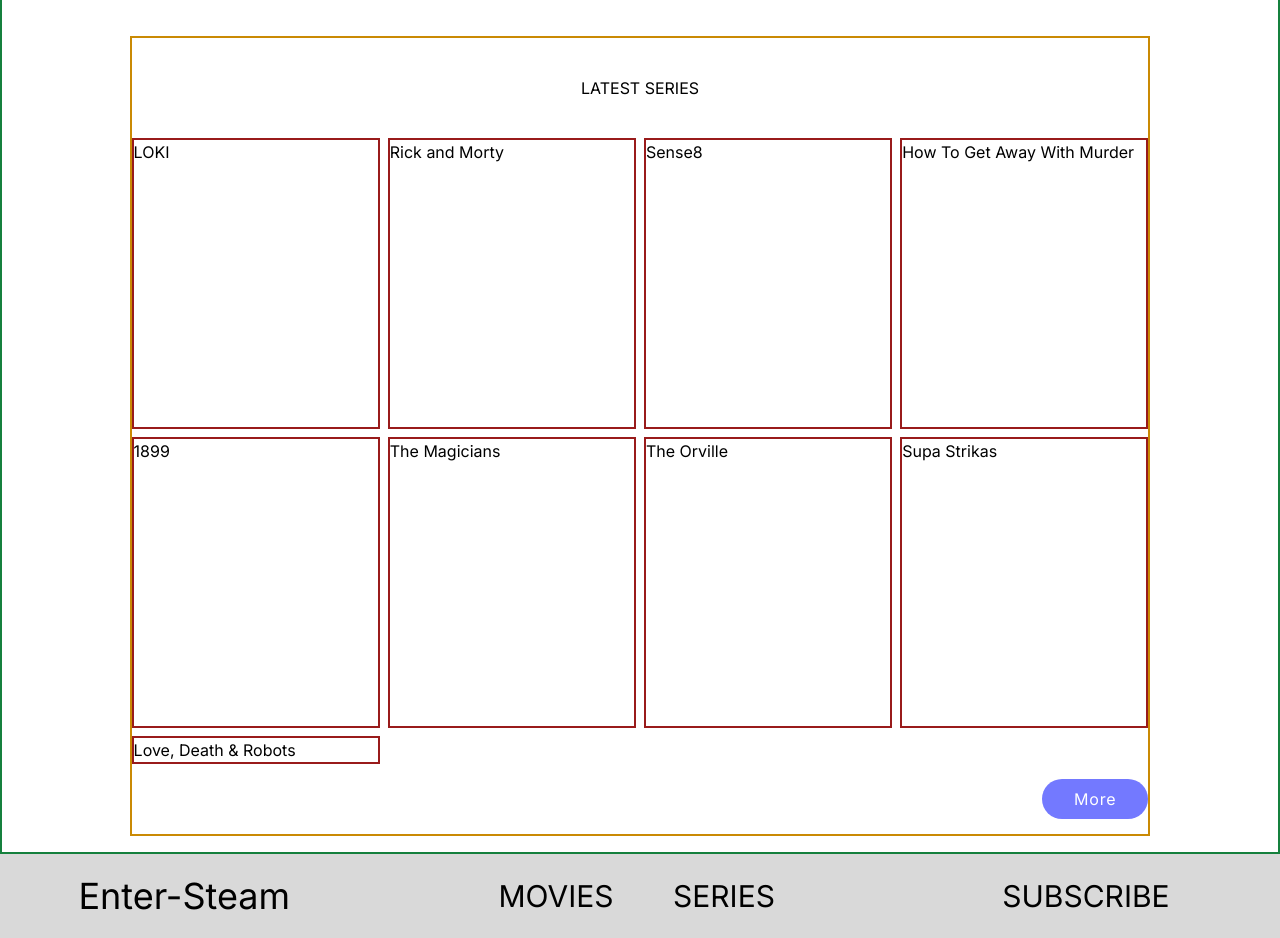
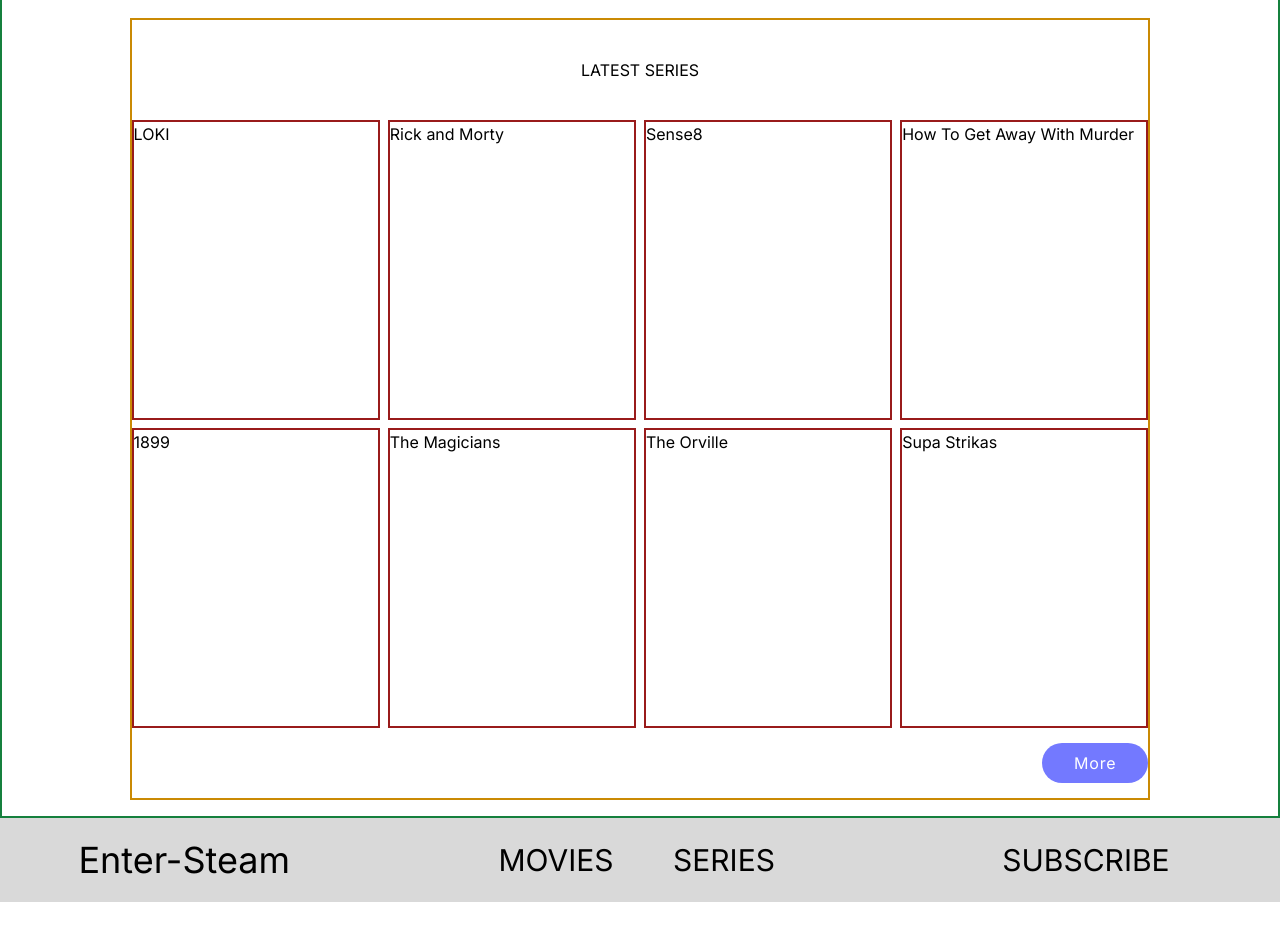
Before and after one commit to ThembaMtshelwane/enter-stream, a React (Vite) app: page / in a window 1280 px wide. Shown: the part 1080-2018 px from the top of the page. After the commit the page ends 1982 px from the top, so only its background shows below. Built offline with nearby package versions, Linux system fonts and the light colour scheme; data requests are answered from the project's data file.

Commit message:
MediaGrid: Limit media shown

```diff
--- a/src/components/ShowMedia/MediaGrid.tsx
+++ b/src/components/ShowMedia/MediaGrid.tsx
@@ -1,16 +1,19 @@
 import { useEffect, useState } from 'react'
 import { MediaData } from '../../definitions'
 
-type Props = { type: string }
+type Props = { type: string; isHome?: boolean }
 
-const MediaGrid = ({ type }: Props) => {
+const MediaGrid = ({ type, isHome = false }: Props) => {
   const [mediaData, setMediaData] = useState([])
   const [isLoading, setIsLoading] = useState(true)
 
   useEffect(() => {
     const fetchMedia = async () => {
       try {
-        const res = await fetch(`http://localhost:8080/${type}/`)
+        const apiURL = isHome
+          ? `http://localhost:8080/${type}?_limit=8`
+          : `http://localhost:8080/${type}/`
+        const res = await fetch(apiURL)
         const data = await res.json()
         setMediaData(data)
       } catch (error) {
@@ -25,7 +28,7 @@
   console.log(`http://localhost:8080/${type}/`)
   const media = mediaData.map((media: MediaData) => {
     return (
-      <section key={media.id} className="h-full border-2 border-red-800">
+      <section key={media.id} className="h-[300px] border-2 border-red-800">
         {media.name}
       </section>
     )
@@ -33,7 +36,8 @@
 
   return (
     <section className="grid grid-cols-1 grid-rows-2 gap-2 items-center sm:grid-cols-2 sm:grid-row-2 md:grid-cols-3 lg:grid-cols-4">
-      {media}
+      {isLoading ? <h2 className="text-6xl">Loading...</h2> : media}
+      {/* replace with Spinner */}
     </section>
   )
 }
--- a/src/components/ShowMedia/ShowAllMedia.tsx
+++ b/src/components/ShowMedia/ShowAllMedia.tsx
@@ -7,7 +7,7 @@
   console.log(type)
 
   return (
-    <section className="border-2 border-blue-600  my-4 h-screen grid grid-cols-1 grid-rows-[70px_10fr] mx-auto sm:grid-rows-[100px_10fr] w-full sm:w-[90%] md:w-[80%] lg:w-[80%]">
+    <section className="border-2 border-blue-600  my-4 min-h-screen grid grid-cols-1 grid-rows-[70px_10fr] mx-auto sm:grid-rows-[100px_10fr] w-full sm:w-[90%] md:w-[80%] lg:w-[80%]">
       <Button
         name="add"
         link="/add"
--- a/src/components/ShowMedia/ShowSomeMedia.tsx
+++ b/src/components/ShowMedia/ShowSomeMedia.tsx
@@ -8,9 +8,9 @@
 
 const ShowSomeMedia = ({ link, name }: Props) => {
   return (
-    <section className="border-2 border-yellow-600  my-4 h-screen grid grid-cols-1 grid-rows-[70px_10fr_70px] mx-auto sm:grid-rows-[100px_10fr_70px] w-full sm:w-[90%] md:w-[80%] lg:w-[80%]">
+    <section className="border-2 border-yellow-600  my-4 mi-h-screen grid grid-cols-1 grid-rows-[70px_10fr_70px] mx-auto sm:grid-rows-[100px_10fr_70px] w-full sm:w-[90%] md:w-[80%] lg:w-[80%]">
       <h1 className="text-center my-auto uppercase">latest {name}</h1>
-      <MediaGrid type={name} />
+      <MediaGrid type={name} isHome={true} />
       <Button
         name={'more'}
         link={link}
```
